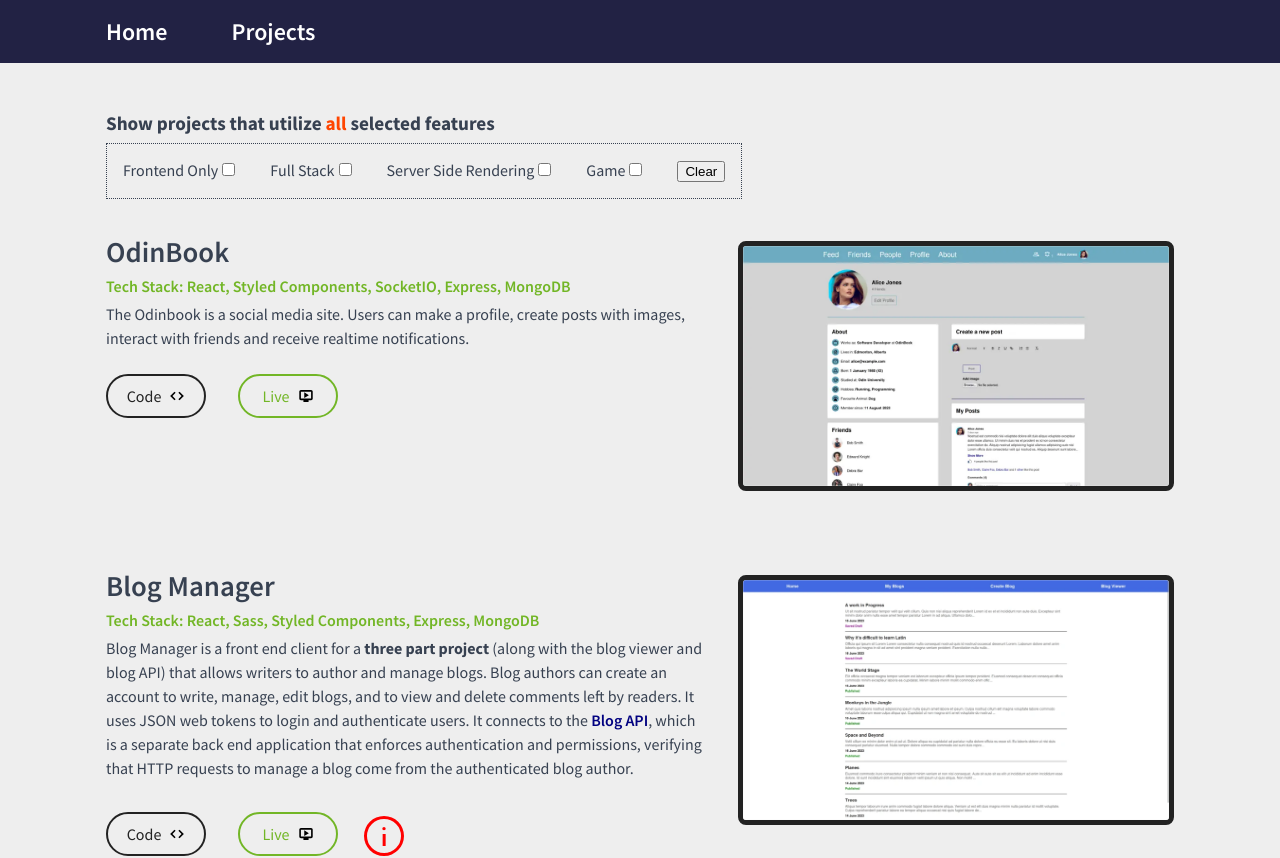
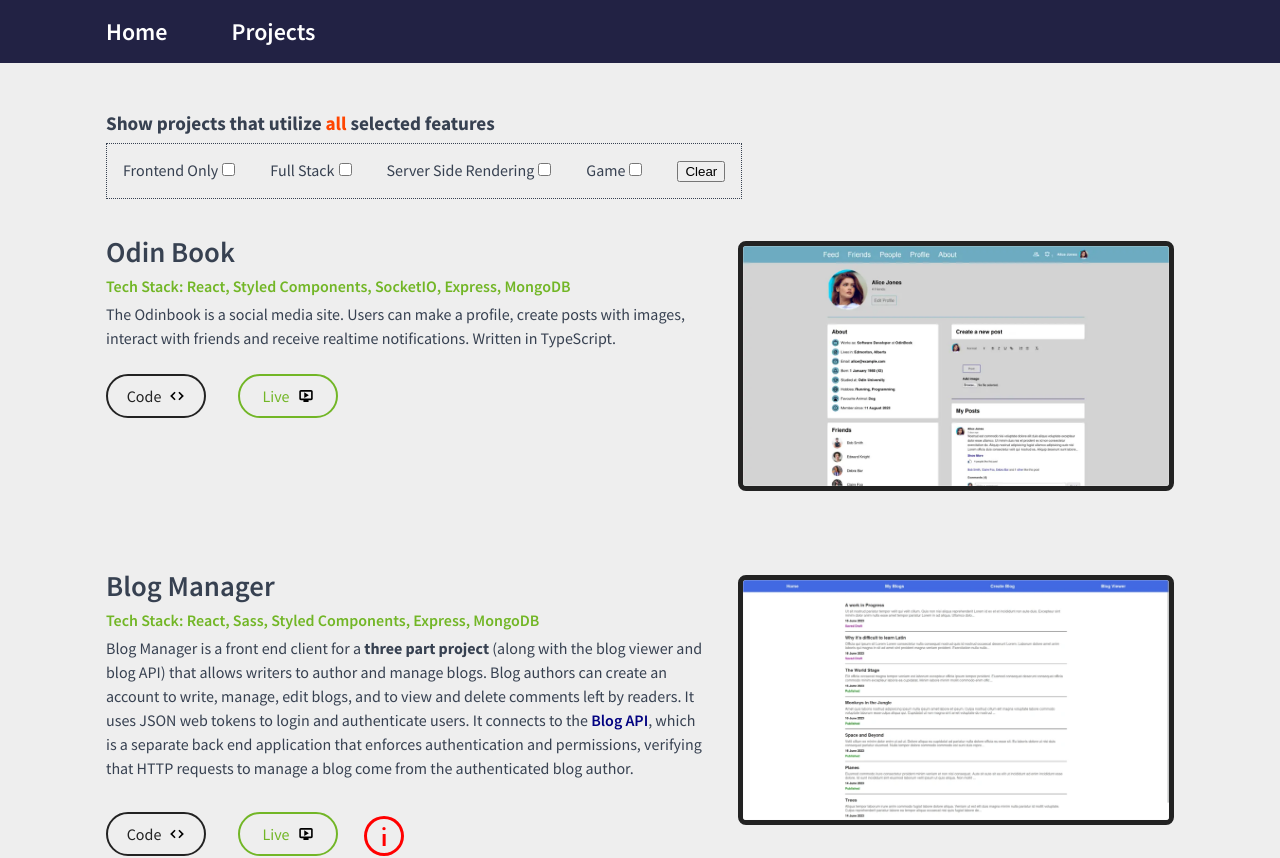
Before and after one commit to jundran/portfolio, a React (Vite) app: page /#/projects in a window 1280 px wide. Shown: the top 858 px of the page. Built offline with nearby package versions, Linux system fonts and the light colour scheme.

Commit message:
Update OdinBook project data

```diff
--- a/src/data.js
+++ b/src/data.js
@@ -183,13 +183,13 @@ const movies = {
 
 const odinbook = {
 	id: crypto.randomUUID(),
-	title: 'OdinBook',
-	code: 'https://github.com/jundran/odinbook',
-	live: 'https://jundran.github.io/odinbook/',
+	title: 'Odin Book',
+	code: 'https://github.com/jundran/odinbook-ts',
+	live: 'https://jundran.github.io/odinbook-ts/',
 	image: 'odinbook.webp',
 	stack: 'React, Styled Components, SocketIO, Express, MongoDB',
 	tags: ['Full Stack'],
-	description: 'The Odinbook is a social media site. Users can make a profile, create posts with images, interact with friends and receive realtime notifications.'
+	description: 'The Odinbook is a social media site. Users can make a profile, create posts with images, interact with friends and receive realtime notifications. Written in TypeScript.'
 }
 
 const odinRecipes = {
```
